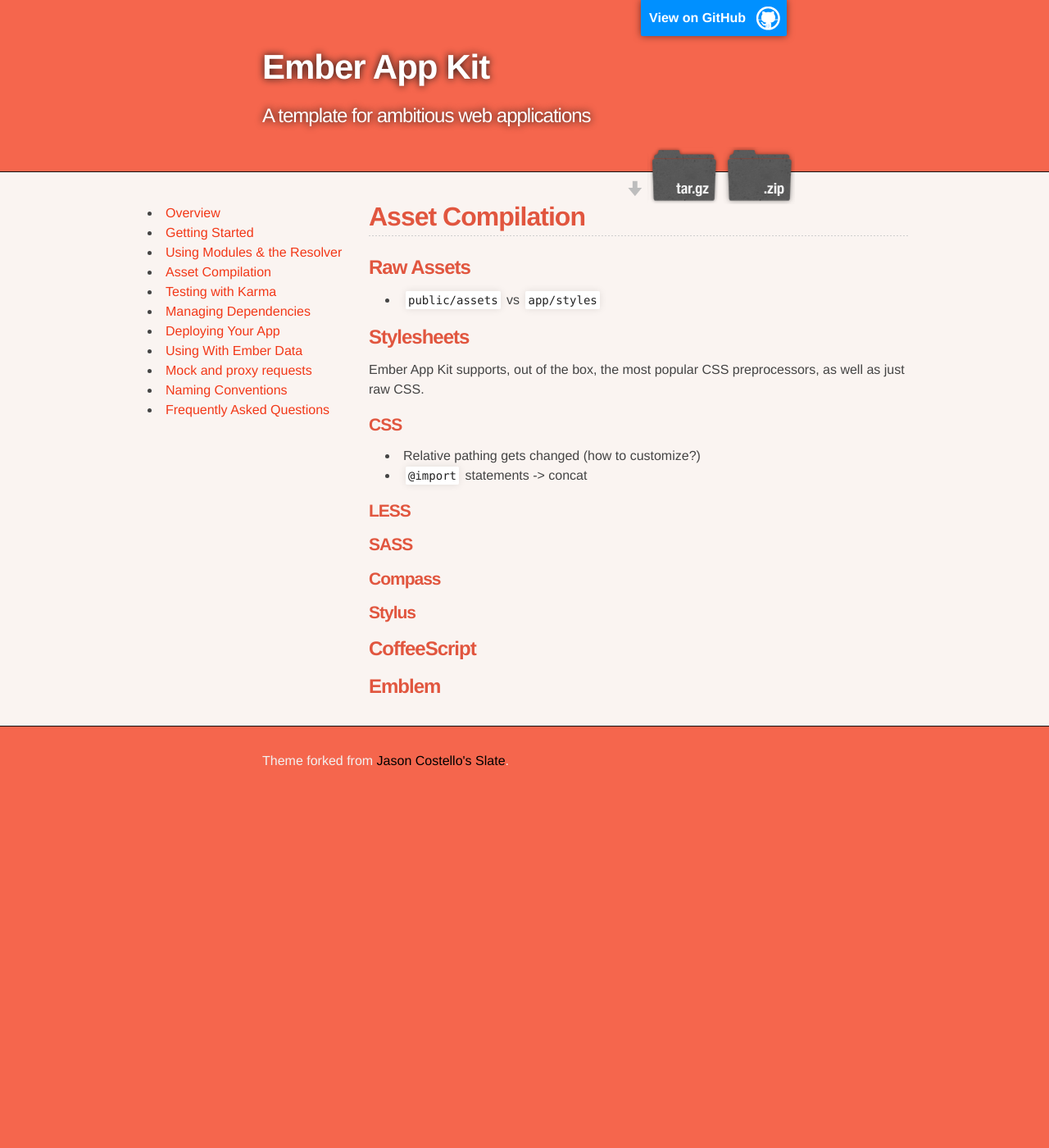
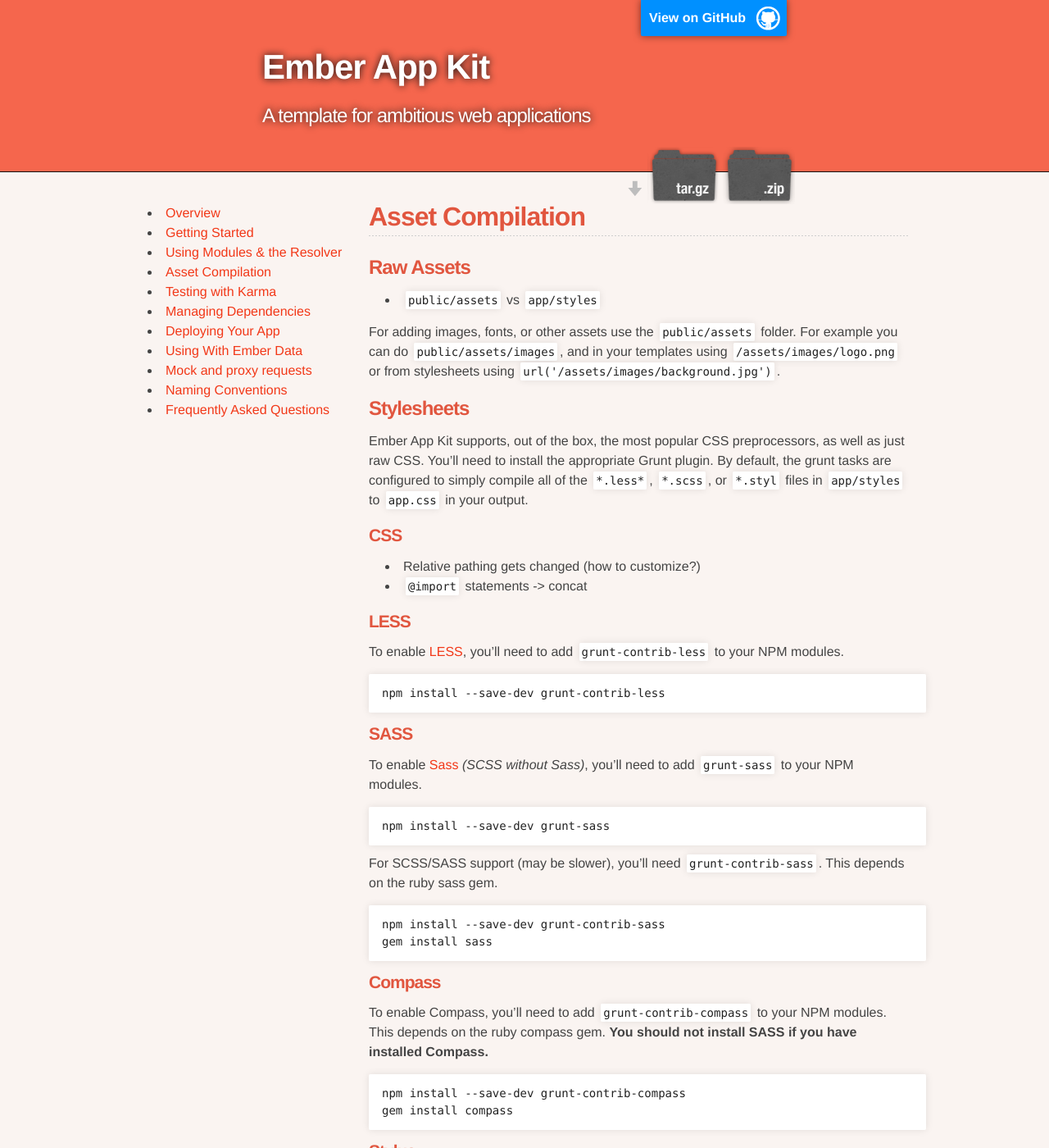
Before and after one commit to stefanpenner/ember-app-kit, a Jekyll site: the page built from guides/asset-compilation.md, in a window 1280 px wide and 1400 px high. Shown: the whole window at 82% size. Built offline with Jekyll 4.4.1, drawn with Linux system fonts in a browser that asks for light colours; some of the changed text lies outside the part shown.

Commit message:
DOC: Add setup guide for asset compilation page

````diff
--- a/guides/asset-compilation.md
+++ b/guides/asset-compilation.md
@@ -8,9 +8,11 @@
 
 * `public/assets` vs `app/styles`
 
+For adding images, fonts, or other assets use the `public/assets` folder. For example you can do `public/assets/images`, and in your templates using `/assets/images/logo.png` or from stylesheets using `url('/assets/images/background.jpg')`.
+
 ### Stylesheets
 
-Ember App Kit supports, out of the box, the most popular CSS preprocessors, as well as just raw CSS.
+Ember App Kit supports, out of the box, the most popular CSS preprocessors, as well as just raw CSS. You'll need to install the appropriate Grunt plugin. By default, the grunt tasks are configured to simply compile all of the `*.less*`, `*.scss`, or `*.styl` files in `app/styles` to `app.css` in your output.
 
 #### CSS
 
@@ -19,12 +21,75 @@
 
 #### LESS
 
+To enable [LESS](http://lesscss.org/), you'll need to add `grunt-contrib-less` to your NPM modules.
+
+```
+npm install --save-dev grunt-contrib-less
+```
+
 #### SASS
+
+To enable [Sass](http://sass-lang.com/) *(SCSS without Sass)*, you'll need to add `grunt-sass` to your NPM modules.
+
+```
+npm install --save-dev grunt-sass
+```
+
+For SCSS/SASS support (may be slower), you'll need `grunt-contrib-sass`. This depends on the ruby sass gem.
+
+```
+npm install --save-dev grunt-contrib-sass
+gem install sass
+```
 
 #### Compass
 
+To enable Compass, you'll need to add `grunt-contrib-compass` to your NPM modules. This depends on the ruby compass gem. **You should not install SASS if you have installed Compass.**
+
+```
+npm install --save-dev grunt-contrib-compass
+gem install compass
+```
+
 #### Stylus
+
+To enable [Stylus](http://learnboost.github.io/stylus/), you must first add `grunt-contrib-stylus` to your NPM modules:
+
+```
+npm install --save-dev grunt-contrib-stylus
+```
 
 ### CoffeeScript
 
+To enable [CoffeeScript](http://coffeescript.org/) in Ember App Kit, you must first add `grunt-contrib-coffee` to your NPM modules:
+
+```
+npm install --save-dev grunt-contrib-coffee
+```
+
+The modified `package.json` should be checked into source control. CoffeeScript can be used in your app's source and in tests, just use the `.coffee` extension on any file.
+
+The ES6 module transpiler does not directly support CoffeeScript, but using them together is simple. Use the `` ` `` character to escape out to JavaScript from your `.coffee` files, and use the ES6 syntax there:
+
+```coffee
+# app/models/post.coffee
+`import User from 'appkit/models/user'`
+
+Post = Em.Object.extend
+  init: (userId) ->
+    @set 'user', User.findById(userId)
+
+`export default Post`
+```
+
+Note that earlier versions of the transpiler had explicit support for CoffeeScript, but that support has been removed.
+
 ### Emblem
+
+For Emblem, run the following commands:
+
+```
+npm uninstall --save-dev grunt-ember-templates
+npm install --save-dev grunt-emblem
+bower install emblem.js --save
+```
````
